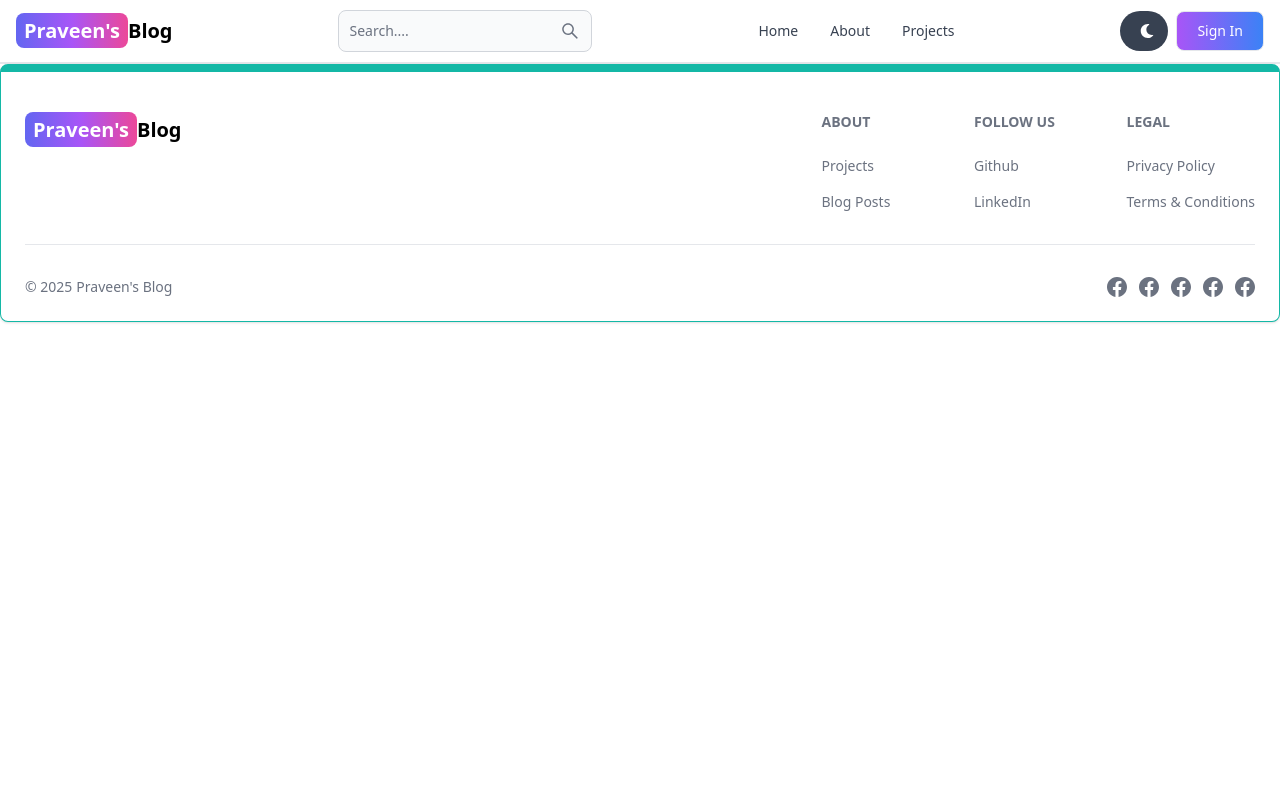
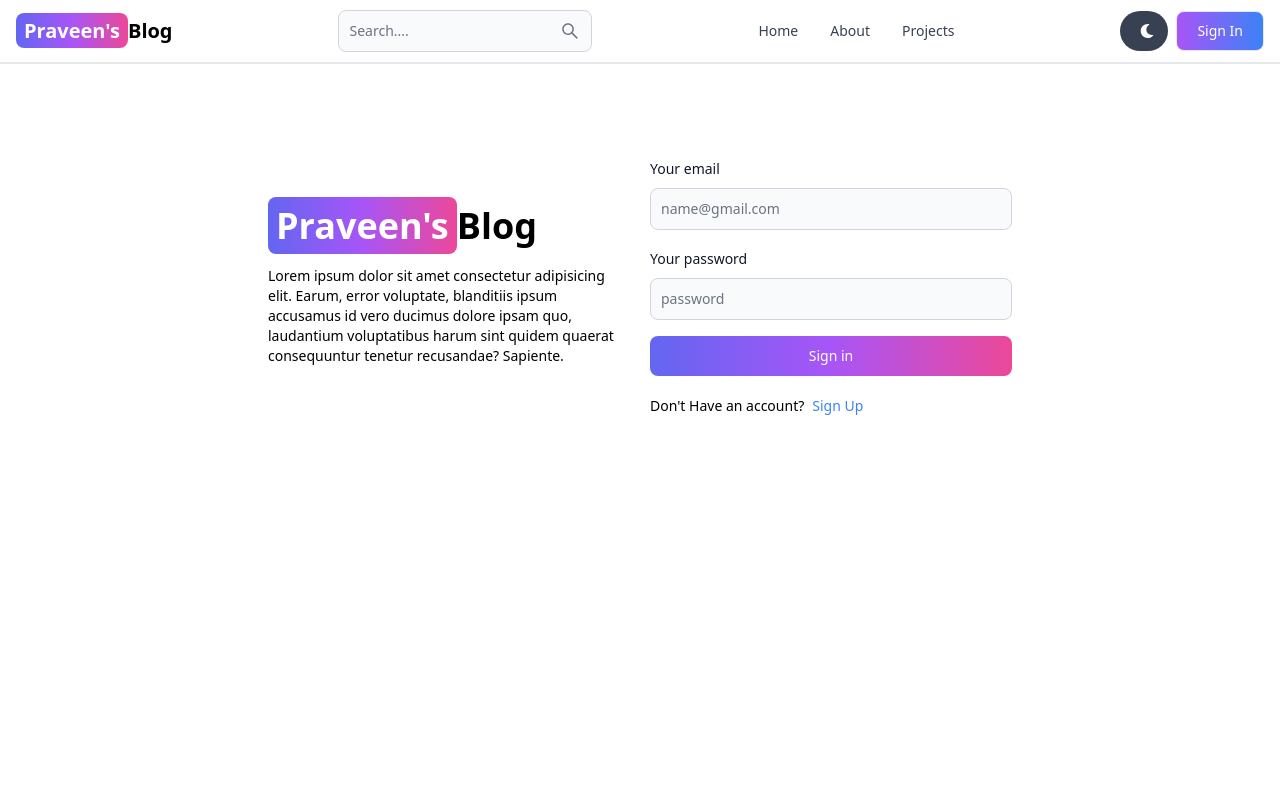
Before and after one commit to praveensource/MERN_Blog, a React (Vite) app in the folder client/: page /sign-in in a window 1280 px wide. Shown: the top 800 px of the page. Built offline with nearby package versions, Linux system fonts and the light colour scheme.

Commit message:
signin UI page

```diff
--- a/client/src/pages/SignIn.jsx
+++ b/client/src/pages/SignIn.jsx
@@ -1,11 +1,112 @@
-import React from 'react'
+import React, { useState } from "react";
+import { Link, useNavigate } from "react-router-dom";
+import { TextInput, Label, Checkbox, Button, Alert, Spinner } from "flowbite-react";
 
 const SignIn = () => {
+  const [formData, setFormData] = useState({});
+const [errorMessage, setErrorMessage] = useState(null);
+const [loading, setLoading] = useState(false);
+const navigate = useNavigate();
+
+const handleChange = (e) => {
+  setFormData({ ...formData, [e.target.id]: e.target.value.trim() });
+};
+
+const handleSubmit = async (e) => {
+  e.preventDefault();
+  if ( !formData.email || !formData.password) {
+    return setErrorMessage('Please fill out all fields.');
+  }
+
+  try {
+    setLoading(true);
+    setErrorMessage(null);
+
+    const res = await fetch('/api/auth/signin', {
+      method: 'POST',
+      headers: { 'Content-Type': 'application/json' },
+      body: JSON.stringify(formData),
+    });
+
+    const data = await res.json();
+
+    if (data.success === false) {
+      setErrorMessage(data.message);
+    } else if (res.ok) {
+      navigate('/');
+    }
+  } catch (error) {
+    setErrorMessage(error.message);
+  } finally {
+    setLoading(false);
+  }
+};
+
   return (
-    <div>
+    <div className="min-h-screen mt-20">
+      <div className="flex p-3 max-w-3xl mx-auto flex-col md:flex-row md:items-center gap-5">
+        {/* left */}
+        <div className="flex-1">
+          <Link to={"/"} className="font-bold dark:text-white text-4xl">
+            <span className="px-2 py-1 bg-gradient-to-r from-indigo-500 via-purple-500 to-pink-500 rounded-lg text-white">
+              Praveen's
+            </span>
+            Blog
+          </Link>
+          <p className="text-sm mt-5">
+            Lorem ipsum dolor sit amet consectetur adipisicing elit. Earum,
+            error voluptate, blanditiis ipsum accusamus id vero ducimus dolore
+            ipsam quo, laudantium voluptatibus harum sint quidem quaerat
+            consequuntur tenetur recusandae? Sapiente.
+          </p>
+        </div>
+        {/* right */}
+        <div className="flex-1">
+          <form onSubmit={handleSubmit} className="flex max-w-md flex-col gap-4">
 
+            <div>
+              <div className="mb-2 block">
+                <Label htmlFor="email">Your email</Label>
+              </div>
+              <TextInput
+                id="email"
+                type="email"
+                placeholder="name@gmail.com"
+                 onChange={handleChange} required
+              />
+            </div>
+            <div>
+              <div className="mb-2 block">
+                <Label htmlFor="password">Your password</Label>
+              </div>
+              <TextInput id="password" type="password" placeholder="password"  onChange={handleChange} required />
+            </div>
+            <Button className="bg-gradient-to-r from-indigo-500 via-purple-500 to-pink-500 rounded-lg text-white" type="submit" disabled={loading}>{
+              loading ? (
+                <>
+                  <Spinner size="sm" />
+                  <span className="pl-3">Loading...</span>
+                </>
+              ): 'Sign in'
+              }</Button>
+          </form>
+
+          <div className="flex gap-2 text-sm mt-5">
+            <span>Don't Have an account?</span>
+            <Link to={'/sign-up'} className="text-blue-500">Sign Up</Link>
+          </div>
+
+          {
+            errorMessage && (
+              <Alert className="mt-5" color="failure">
+                {errorMessage}
+              </Alert>
+            )
+          }
+        </div>
+      </div>
     </div>
-  )
-}
+  );
+};
 
-export default SignIn
+export default SignIn;
```
